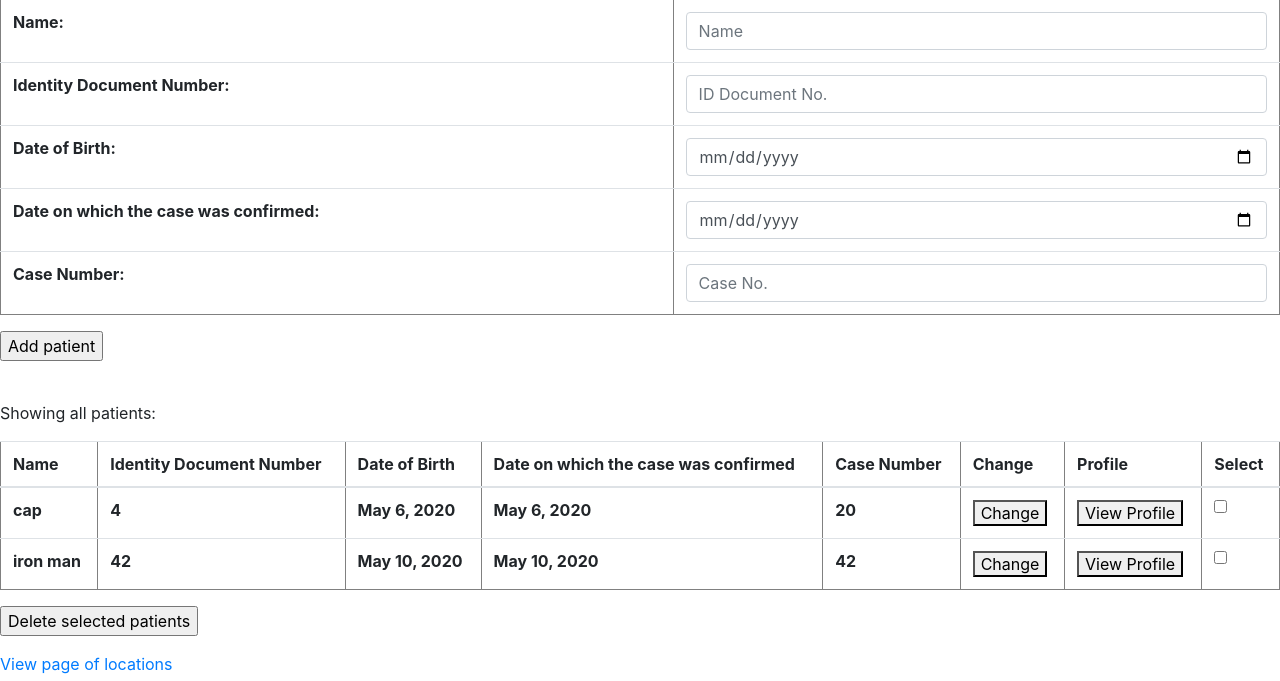
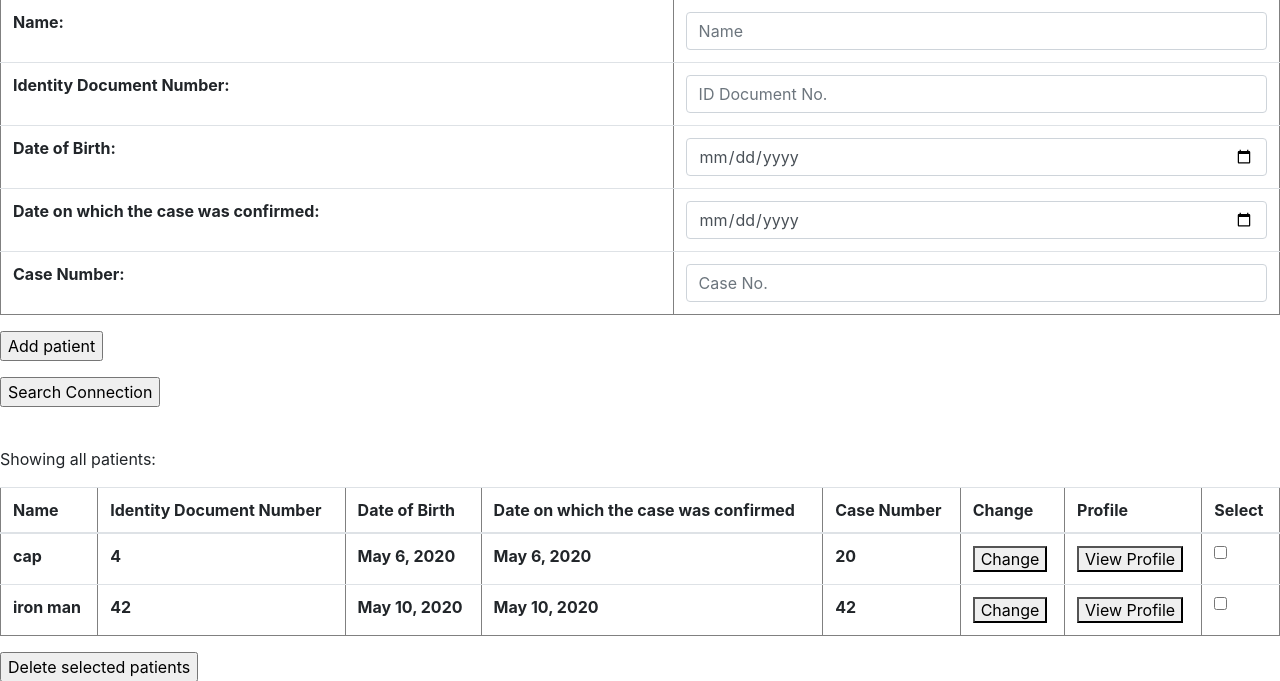
Before and after one commit to enochytl/trans-19, a Django app: page /patients/ in a window 1280 px wide. Shown: the part 121-802 px from the top of the page. Run offline with Django 3.2, Linux system fonts and the light colour scheme; data comes from the database, SQL or seed files in the repository; lists and menus that the app fills with data are empty; some libraries are stand-ins or nearby versions.

Commit message:
Add Search Link in /patients/

```diff
--- a/patients/views.py
+++ b/patients/views.py
@@ -208,7 +208,8 @@ class SearchPage(TemplateView):
         context = super().get_context_data(**kwargs)
         context["patients"] = patients
         context["allpatients"] = Patient.objects.all()
-        context["key_patient"] = Patient.objects.get(case_no = key_patient)
+        if (key_patient):
+            context["key_patient"] = Patient.objects.get(case_no = key_patient)
         print("connec:",connec)
         context["connec"] = connec
         context["window"] = window
--- a/templates/patients.html
+++ b/templates/patients.html
@@ -42,7 +42,9 @@
 <p><input type="submit" name="add_submit" value="Add patient" /></p>
 </form>
 <!-- Inster Ends -->
-
+<form action = "/search/" >
+<input type = "submit" name = "Search Connection" value="Search Connection">
+</form>
 <br>
 <p>Showing all patients:</p>
 <form action='/patients/' method='post'>
```
